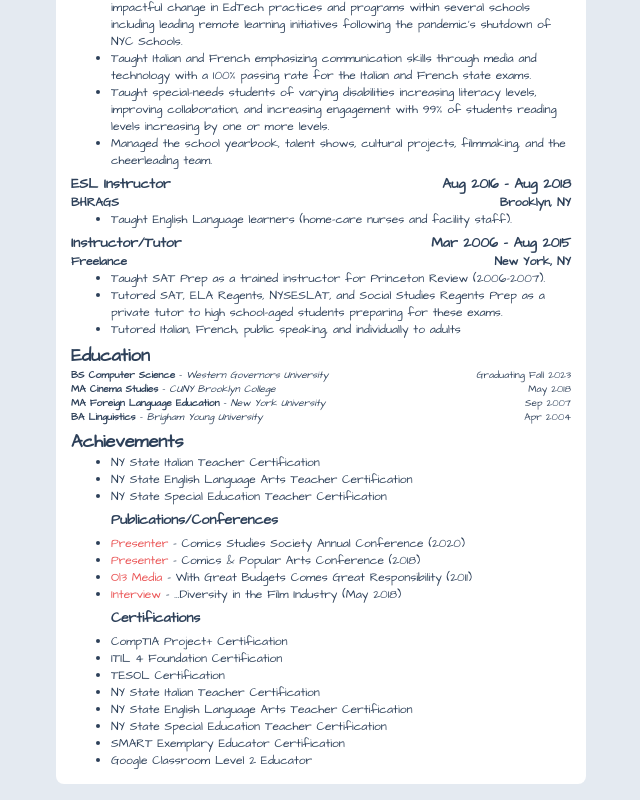
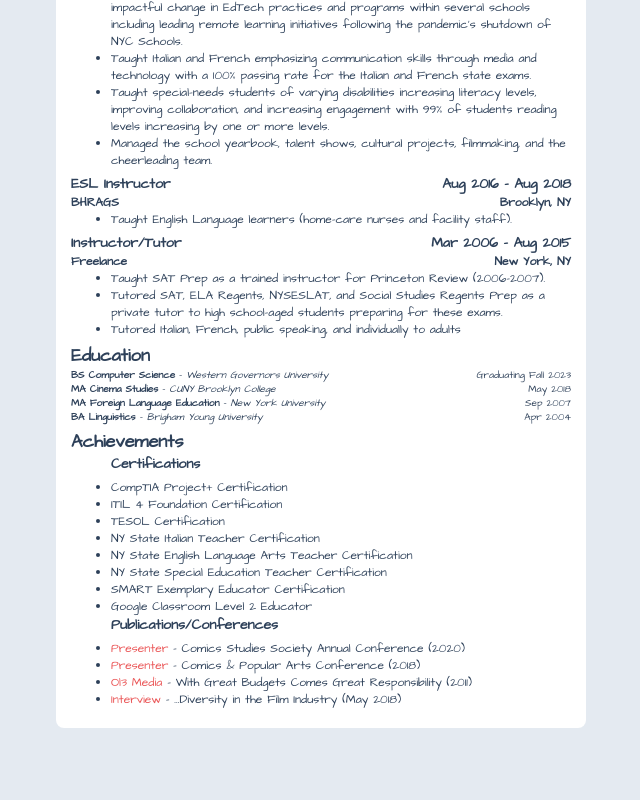
Before and after one commit to SpideyFanDan/dansmith, a plain HTML site: page resume.html in a window 1280 px wide. Shown: the part 897-1697 px from the top of the page, without its empty margins (319-959 px from the left). After the commit the page ends 1641 px from the top, so only its background shows below. Drawn offline with Linux system fonts and the light colour scheme.

Commit message:
updated resume

```diff
--- a/resume.html
+++ b/resume.html
@@ -138,14 +138,6 @@
 				<div>
 					<h2>Achievements</h2>
 					<ul class="resume-achievements">
-						<li>NY State Italian Teacher Certification</li>
-						<li>NY State English Language Arts Teacher Certification</li>
-						<li  class = "resume-li-last">NY State Special Education Teacher Certification</li>
-						<h3>Publications/Conferences</h3>
-						<li><a href="https://comicssociety.org/conference/past/" target="_blank">Presenter</a> - Comics Studies Society Annual Conference (2020)</li>
-						<li><a href="https://comicspopularartsconference.org/2018-program/" target="_blank">Presenter</a> - Comics & Popular Arts Conference (2018)</li>
-						<li><a href="https://drive.google.com/file/d/0BwIJd118MZ4OcEd4V0V6UTViejA/view?usp=sharing" target="_blank">Ol3 Media</a> - With Great Budgets Comes Great Responsibility (2011)</li>
-						<li class = "resume-li-last"><a href="http://www.brooklyn.cuny.edu/web/news/bcnews/bcnews_180517.php" target="_blank">Interview</a> - ...Diversity in the Film Industry (May 2018)</li>
 						<h3>Certifications</h3>
 						<li>CompTIA Project+ Certification</li>
 						<li>ITIL 4 Foundation Certification</li>
@@ -155,6 +147,12 @@
 						<li>NY State Special Education Teacher Certification</li>
 						<li>SMART Exemplary Educator Certification</li>
 						<li>Google Classroom Level 2 Educator</li>
+						<h3>Publications/Conferences</h3>
+						<li><a href="https://comicssociety.org/conference/past/" target="_blank">Presenter</a> - Comics Studies Society Annual Conference (2020)</li>
+						<li><a href="https://comicspopularartsconference.org/2018-program/" target="_blank">Presenter</a> - Comics & Popular Arts Conference (2018)</li>
+						<li><a href="https://drive.google.com/file/d/0BwIJd118MZ4OcEd4V0V6UTViejA/view?usp=sharing" target="_blank">Ol3 Media</a> - With Great Budgets Comes Great Responsibility (2011)</li>
+						<li class = "resume-li-last"><a href="http://www.brooklyn.cuny.edu/web/news/bcnews/bcnews_180517.php" target="_blank">Interview</a> - ...Diversity in the Film Industry (May 2018)</li>
+
 					</ul>
 				</div>
 			</div>
```
